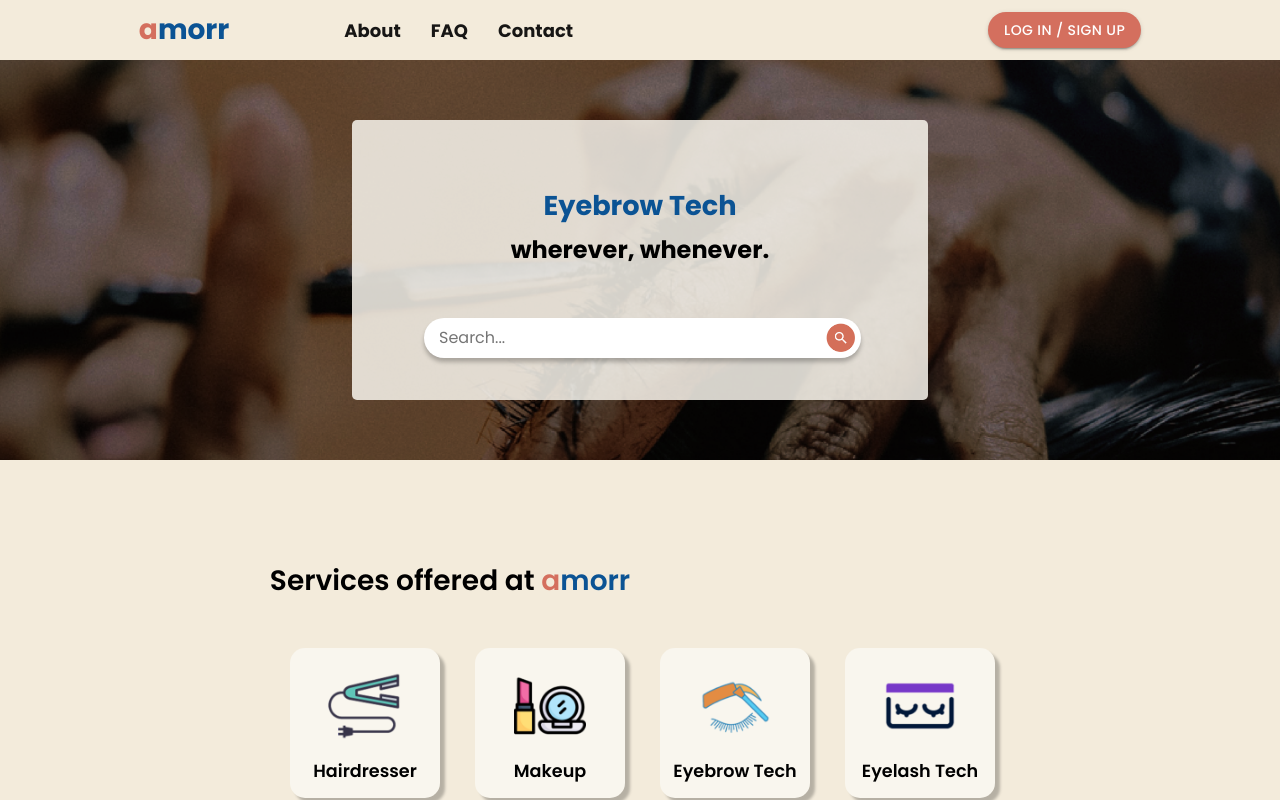
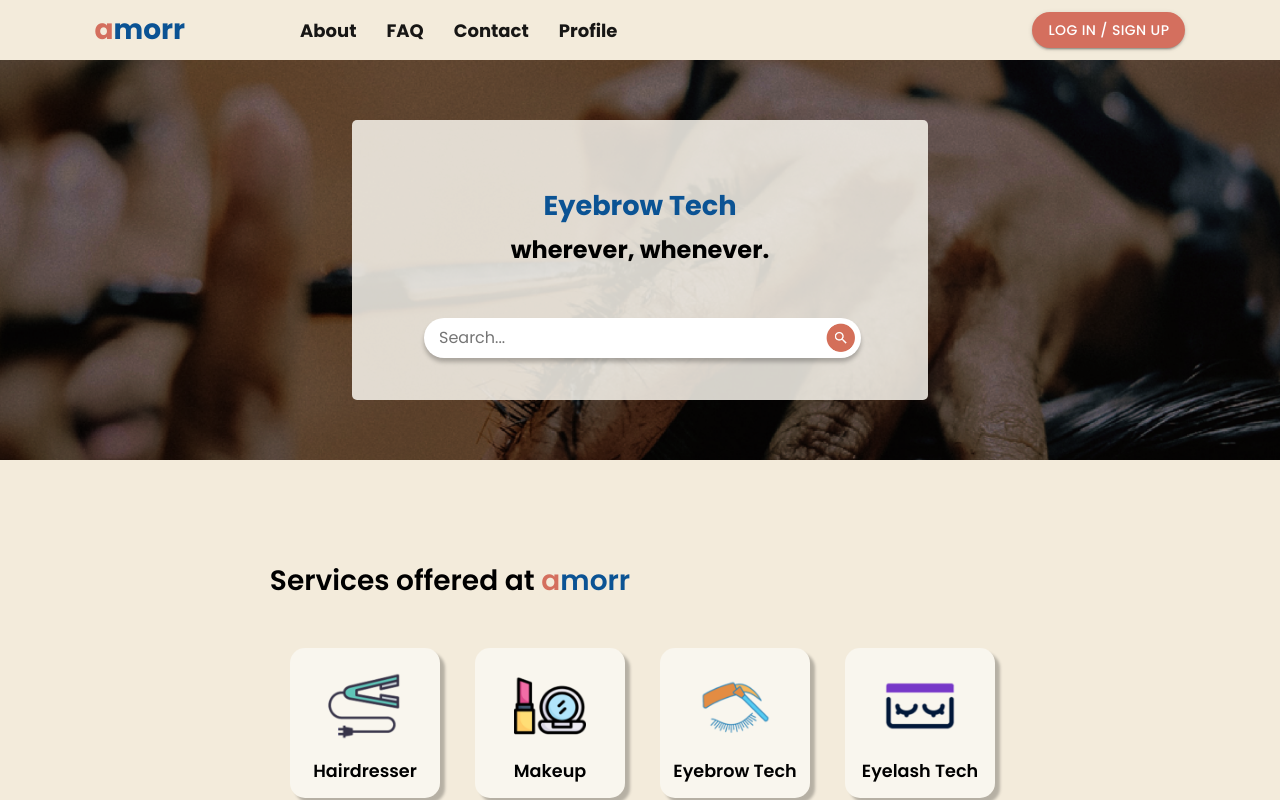
Before and after one commit to serhatgktp/amorr, a React (Create React App) app in the folder frontend/: page / in a window 1280 px wide. Shown: the top 800 px of the page. Built offline with nearby package versions, Linux system fonts and the light colour scheme.

Commit message:
Navbar hotfix

```diff
--- a/frontend/src/components/Navbar/Navbar.js
+++ b/frontend/src/components/Navbar/Navbar.js
@@ -20,6 +20,7 @@ const Navbar = () => {
         <a href="/about"><b>About</b></a>
         <a href="/FAQ"><b>FAQ</b></a>
         <a href="/contact"><b>Contact</b></a>
+        <a href="/profile"><b>Profile</b></a>
       </div>
       <Button  variant="contained" sx={{ fontFamily: 'Poppins', color: 'white', backgroundColor: '#d46f5e', borderColor: '#d46f5e' }}> <a href="/initial-signup-landing">LOG IN / SIGN UP</a></Button>
     </div>
```
